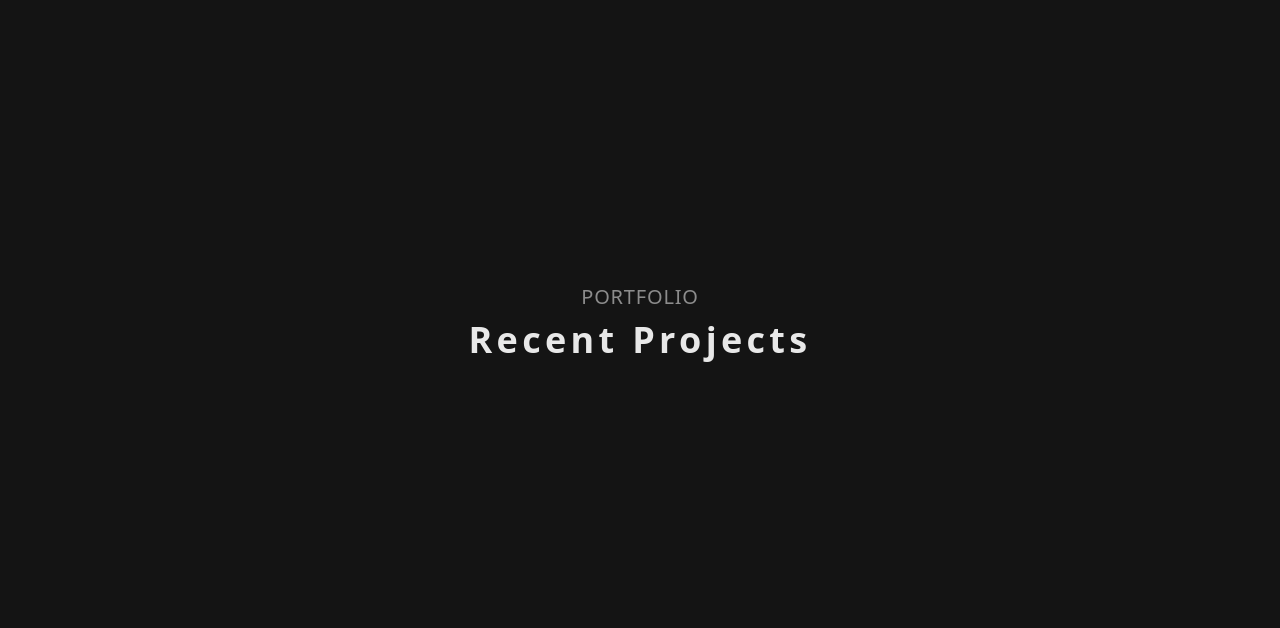
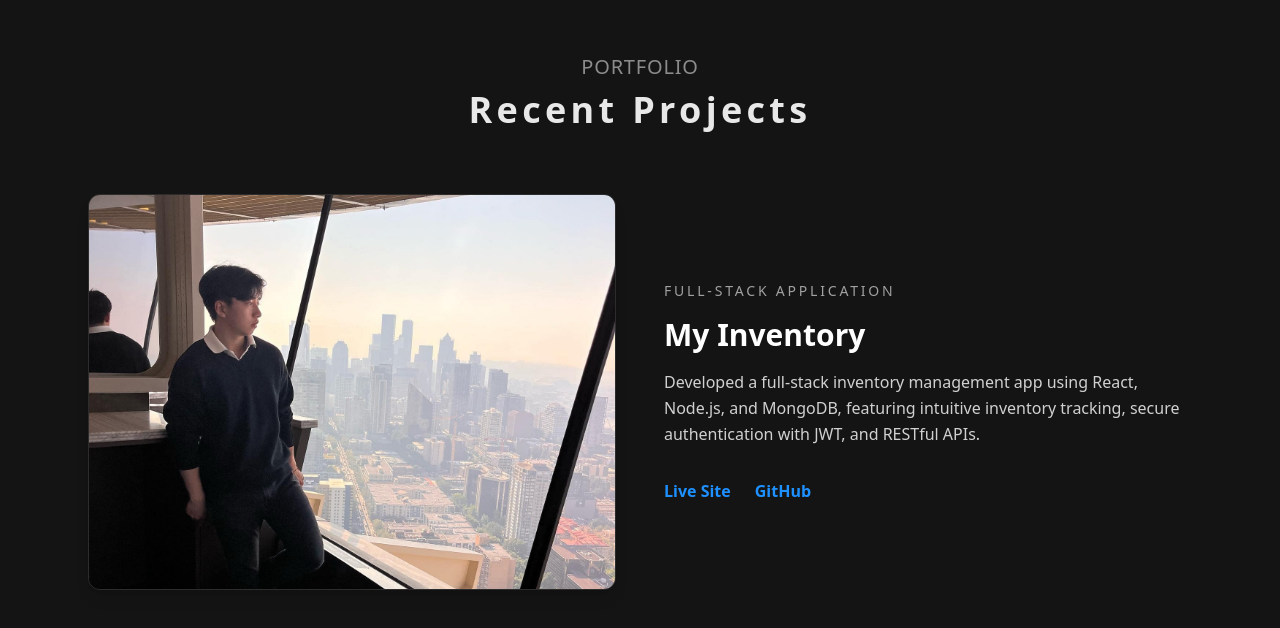
Before and after one commit to Luke7787/website-portfolio, a Next.js app in the folder luke-portfolio/: page / in a window 1280 px wide. Shown: the part 1711-2339 px from the top of the page. Built offline with nearby package versions, Linux system fonts and the light colour scheme.

Commit message:
added the first project in the about section

```diff
--- a/luke-portfolio/src/app/page.tsx
+++ b/luke-portfolio/src/app/page.tsx
@@ -471,6 +471,57 @@ export default function Page() {
           <h2 className="text-3xl md:text-4xl font-bold tracking-[0.12em] text-white/90">
             Recent Projects
           </h2>
+
+          {/* First Project */}
+          <div className="mt-16 mx-auto max-w-6xl px-6 grid grid-cols-1 md:grid-cols-2 gap-12 items-center">
+            {/* Left Side — Image */}
+            <div className="relative w-full aspect-[4/3]">
+              <Image
+                src="/images/about.jpg"
+                alt="My Inventory Project"
+                fill
+                className="
+        rounded-xl
+        object-cover
+        shadow-lg
+        border border-white/10
+      "
+              />
+            </div>
+
+            {/* Right Side — Text */}
+            <div className="text-left space-y-4">
+              <p className="text-sm tracking-[0.2em] text-white/60 uppercase">
+                FULL-STACK APPLICATION
+              </p>
+
+              <h3 className="text-2xl md:text-3xl font-bold text-white">
+                My Inventory
+              </h3>
+
+              <p className="text-white/80 leading-relaxed">
+                Developed a full-stack inventory management app using React,
+                Node.js, and MongoDB, featuring intuitive inventory tracking,
+                secure authentication with JWT, and RESTful APIs.
+              </p>
+
+              <div className="flex gap-6 pt-4">
+                <a
+                  href="#"
+                  className="text-[#1E90FF] font-semibold hover:underline"
+                >
+                  Live Site
+                </a>
+
+                <a
+                  href="#"
+                  className="text-[#1E90FF] font-semibold hover:underline"
+                >
+                  GitHub
+                </a>
+              </div>
+            </div>
+          </div>
         </div>
       </section>
 
```
